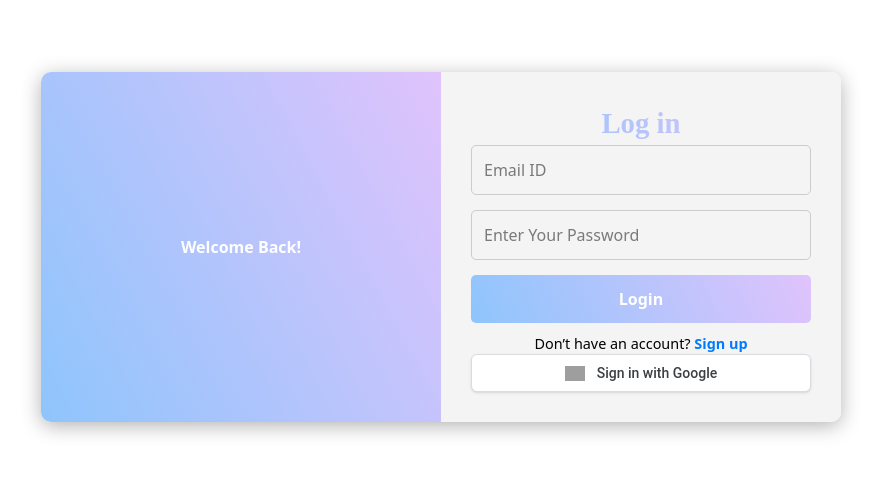
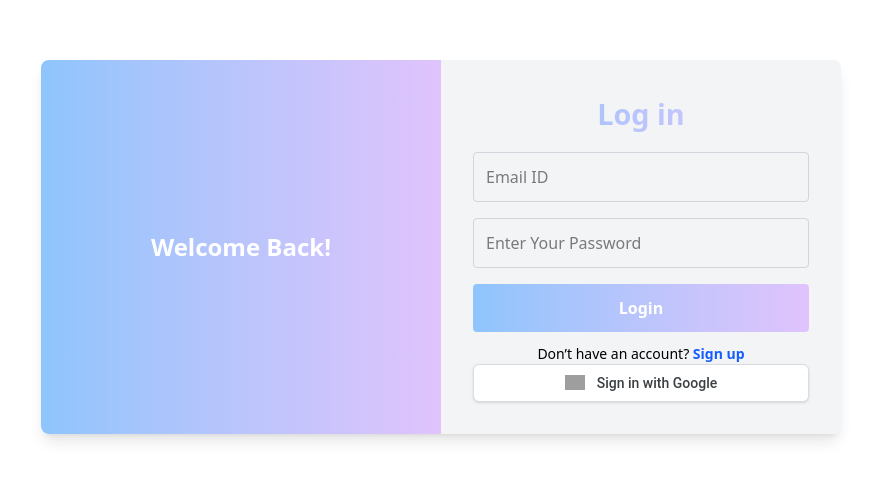
Before and after one commit to kalviumcommunity/S81_Bhavaniprasad_Capstone_QueryNest, a React (Vite) app in the folder Frontend/client/: page /login in a window 1280 px wide. Shown: the part 153-632 px from the top of the page, without its empty margins (199-1080 px from the left). Built offline with nearby package versions, Linux system fonts and the light colour scheme; grey boxes are pictures that could not be loaded.

Commit message:
changed inline css to tailwind css

```diff
--- a/Frontend/client/src/pages/login.jsx
+++ b/Frontend/client/src/pages/login.jsx
@@ -1,7 +1,7 @@
 import React, { useState } from "react";
 import { useNavigate } from "react-router-dom";
 import axios from "axios";
-// import {logo, bgimage} from "../assets/image/index";
+// import { logo, bgimage } from "../assets/image/index";
 import GoogleSignInButton from "../components/GoogleButton";
 
 export default function Login() {
@@ -27,7 +27,7 @@ export default function Login() {
         const loginData = { email, password };
 
         try {
-            const response = await axios.post("http://localhost:8080/user/login", loginData,{ withCredentials: true });
+            const response = await axios.post("http://localhost:8080/user/login", loginData, { withCredentials: true });
             if (response.data.token) {
                 localStorage.setItem("token", response.data.token);
                 setMessage("Login successful! Redirecting...");
@@ -38,7 +38,7 @@ export default function Login() {
         } catch (error) {
             if (error.response && error.response.status === 401) {
                 setMessage("Invalid email or password.");
-            } else if (error.response ) {
+            } else if (error.response) {
                 setMessage(error.response.data.message || "User not found.");
             } else {
                 setMessage("Something went wrong. Please try again later.");
@@ -46,67 +46,32 @@ export default function Login() {
         }
     };
 
-
     return (
-        <div style={{
-            display: "flex",
-            alignItems: "center",
-            justifyContent: "center",
-            height: "100vh",
-            width: "100vw",
-            // backgroundImage: `url(${bgimage})`,
-            backgroundSize: "100% 100%",
-            backgroundRepeat: "no-repeat",
-            backgroundPosition: "center"
-        }}>
-            <div style={{
-                display: "flex",
-                width: "800px",
-                backgroundColor: "white",
-                borderRadius: "10px",
-                boxShadow: "0px 4px 20px rgba(0,0,0,0.3)",
-                overflow: "hidden"
-            }}>
+        <div className="flex items-center justify-center h-screen w-screen bg-cover bg-center">
+            <div className="flex w-[800px] bg-white rounded-lg shadow-lg overflow-hidden">
                 {/* Left Half - Gradient Background */}
-                <div style={{
-                    width: "50%",
-                    display: "flex",
-                    flexDirection: "column",
-                    justifyContent: "center",
-                    alignItems: "center",
-                    padding: "30px",
-                    backgroundImage: "linear-gradient(62deg, #8EC5FC 0%, #e0c3fc 100%)"
-                }}>
-                    {/* <img src={logo} alt="Logo" style={{ width: "100px", height: "100px", borderRadius: "50%", marginBottom: "20px" }} /> */}
-                    <h2 style={{ color: "white", fontWeight: "bold", textAlign: "center" }}>Welcome Back!</h2>
+                <div className="w-1/2 flex flex-col justify-center items-center p-8 bg-gradient-to-r from-[#8EC5FC] to-[#e0c3fc]">
+                    {/* <img src={logo} alt="Logo" className="w-24 h-24 rounded-full mb-5" /> */}
+                    <h2 className="text-white font-bold text-center text-2xl">Welcome Back!</h2>
                 </div>
                 {/* Right Half - Form Fields */}
-                <div style={{
-                    width: "50%",
-                    display: "flex",
-                    flexDirection: "column",
-                    justifyContent: "center",
-                    padding: "30px",
-                    textAlign: "center",
-                    backgroundColor: "#f4f4f4"
-                }}>
-                    <h3 style={{
-                        fontFamily: "Nunito",
-                        fontWeight: "bold",
-                        fontSize: "1.8rem",
-                        backgroundImage: "linear-gradient(62deg, #8EC5FC 0%, #e0c3fc 100%)",
-                        WebkitBackgroundClip: "text",
-                        color: "transparent"
-                    }}>Log in</h3>
-                    {message && <p style={{ color: message.includes("successful") ? "green" : "red", fontWeight: "bold" }}>{message}</p>}
-                    <form onSubmit={handleLogin} style={{ display: "flex", flexDirection: "column", gap: "15px" }}>
+                <div className="w-1/2 flex flex-col justify-center p-8 text-center bg-gray-100">
+                    <h3 className="font-bold text-[1.8rem] bg-gradient-to-r from-[#8EC5FC] to-[#e0c3fc] bg-clip-text text-transparent">
+                        Log in
+                    </h3>
+                    {message && (
+                        <p className={`font-bold mt-2 ${message.includes("successful") ? "text-green-600" : "text-red-600"}`}>
+                            {message}
+                        </p>
+                    )}
+                    <form onSubmit={handleLogin} className="flex flex-col gap-4 mt-4">
                         <input
                             type="email"
                             placeholder="Email ID"
                             value={email}
                             onChange={(e) => setEmail(e.target.value)}
                             required
-                            style={{ padding: "12px", borderRadius: "5px", border: "1px solid #ccc", fontSize: "1rem" }}
+                            className="p-3 rounded border border-gray-300 text-base"
                         />
                         <input
                             type="password"
@@ -114,32 +79,25 @@ export default function Login() {
                             value={password}
                             onChange={(e) => setPassword(e.target.value)}
                             required
-                            style={{ padding: "12px", borderRadius: "5px", border: "1px solid #ccc", fontSize: "1rem" }}
+                            className="p-3 rounded border border-gray-300 text-base"
                         />
-                        <button type="submit" style={{
-                            padding: "12px",
-                            borderRadius: "5px",
-                            backgroundImage: "linear-gradient(62deg, #8EC5FC 0%, #e0c3fc 100%)",
-                            color: "white",
-                            fontWeight: "bold",
-                            cursor: "pointer",
-                            fontSize: "1rem",
-                            transition: "0.3s"
-                        }}
-                        onMouseOver={(e) => e.target.style.opacity = "0.8"}
-                        onMouseOut={(e) => e.target.style.opacity = "1"}
+                        <button
+                            type="submit"
+                            className="p-3 rounded font-bold text-white text-base bg-gradient-to-r from-[#8EC5FC] to-[#e0c3fc] hover:opacity-80 transition-opacity duration-300"
                         >
                             Login
                         </button>
                     </form>
-                    <p style={{ marginTop: "10px", fontSize: "0.9rem" }}>
-                        Don’t have an account? <span style={{ color: "#007BFF", cursor: "pointer", fontWeight: "bold" }} onClick={() => navigate("/signup")}>
+                    <p className="mt-3 text-sm">
+                        Don’t have an account?{" "}
+                        <span
+                            className="text-blue-600 font-bold cursor-pointer"
+                            onClick={() => navigate("/signup")}
+                        >
                             Sign up
                         </span>
                     </p>
-
-
-                    <GoogleSignInButton/>
+                    <GoogleSignInButton />
                 </div>
             </div>
         </div>
```
